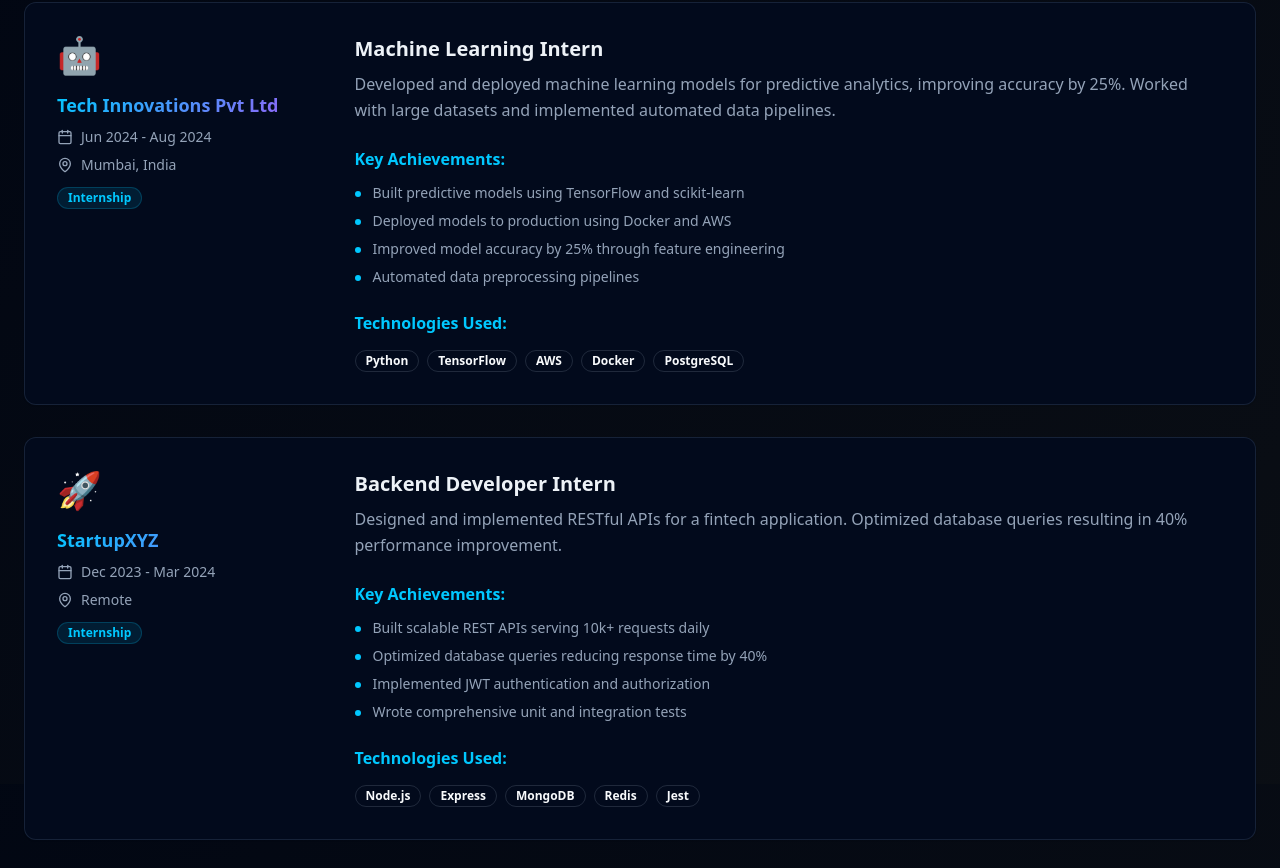
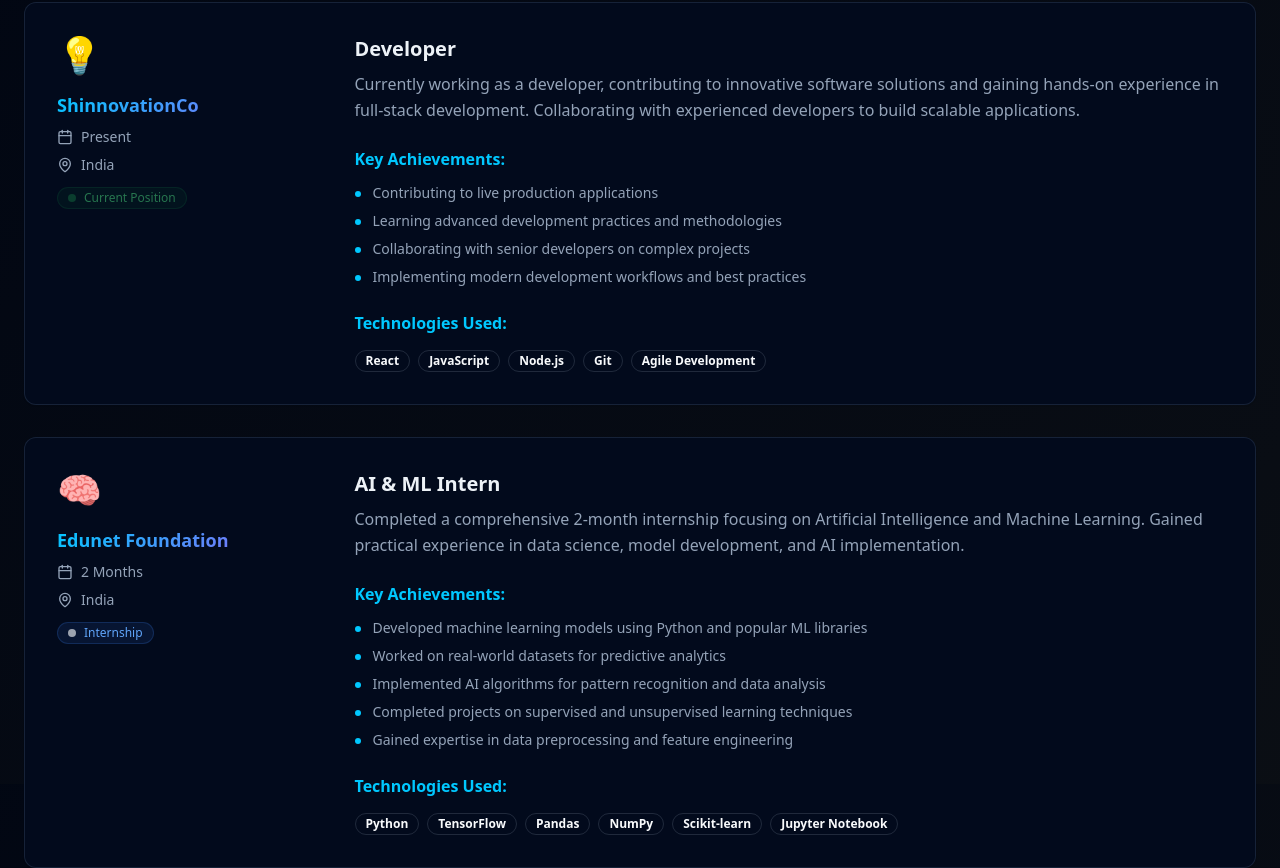
Before and after one commit to Anandkumae/synthwave-recruit-hub, a React (Vite) app: page / in a window 1280 px wide. Shown: the part 4816-5684 px from the top of the page. Built offline with nearby package versions, Linux system fonts and the light colour scheme.

Commit message:
Update Experience Section

```diff
--- a/src/components/portfolio/Experience.tsx
+++ b/src/components/portfolio/Experience.tsx
@@ -7,61 +7,74 @@ import { ExternalLink, Calendar, MapPin, Building } from 'lucide-react';
 const Experience = () => {
   const experiences = [
     {
-      position: 'Machine Learning Intern',
-      company: 'Tech Innovations Pvt Ltd',
-      duration: 'Jun 2024 - Aug 2024',
-      location: 'Mumbai, India',
-      type: 'Internship',
-      description: 'Developed and deployed machine learning models for predictive analytics, improving accuracy by 25%. Worked with large datasets and implemented automated data pipelines.',
+      position: 'Developer',
+      company: 'ShinnovationCo',
+      duration: 'Present',
+      location: 'India',
+      type: 'Current Position',
+      status: 'current',
+      description: 'Currently working as a developer, contributing to innovative software solutions and gaining hands-on experience in full-stack development. Collaborating with experienced developers to build scalable applications.',
       achievements: [
-        'Built predictive models using TensorFlow and scikit-learn',
-        'Deployed models to production using Docker and AWS',
-        'Improved model accuracy by 25% through feature engineering',
-        'Automated data preprocessing pipelines'
+        'Contributing to live production applications',
+        'Learning advanced development practices and methodologies',
+        'Collaborating with senior developers on complex projects',
+        'Implementing modern development workflows and best practices'
       ],
-      technologies: ['Python', 'TensorFlow', 'AWS', 'Docker', 'PostgreSQL'],
-      companyLogo: '🤖'
+      technologies: ['React', 'JavaScript', 'Node.js', 'Git', 'Agile Development'],
+      companyLogo: '💡'
     },
     {
-      position: 'Backend Developer Intern',
-      company: 'StartupXYZ',
-      duration: 'Dec 2023 - Mar 2024',
-      location: 'Remote',
+      position: 'AI & ML Intern',
+      company: 'Edunet Foundation',
+      duration: '2 Months',
+      location: 'India',
       type: 'Internship',
-      description: 'Designed and implemented RESTful APIs for a fintech application. Optimized database queries resulting in 40% performance improvement.',
+      status: 'completed',
+      description: 'Completed a comprehensive 2-month internship focusing on Artificial Intelligence and Machine Learning. Gained practical experience in data science, model development, and AI implementation.',
       achievements: [
-        'Built scalable REST APIs serving 10k+ requests daily',
-        'Optimized database queries reducing response time by 40%',
-        'Implemented JWT authentication and authorization',
-        'Wrote comprehensive unit and integration tests'
+        'Developed machine learning models using Python and popular ML libraries',
+        'Worked on real-world datasets for predictive analytics',
+        'Implemented AI algorithms for pattern recognition and data analysis',
+        'Completed projects on supervised and unsupervised learning techniques',
+        'Gained expertise in data preprocessing and feature engineering'
       ],
-      technologies: ['Node.js', 'Express', 'MongoDB', 'Redis', 'Jest'],
-      companyLogo: '🚀'
+      technologies: ['Python', 'TensorFlow', 'Pandas', 'NumPy', 'Scikit-learn', 'Jupyter Notebook'],
+      companyLogo: '🧠'
     },
     {
-      position: 'Full Stack Developer',
-      company: 'Freelance Projects',
-      duration: 'Jan 2023 - Present',
-      location: 'Remote',
-      type: 'Freelance',
-      description: 'Developed complete web applications for small businesses and startups. Managed projects from conception to deployment.',
+      position: 'Promotional Intern & Developer',
+      company: 'GoSeeko',
+      duration: 'Internship Period',
+      location: 'India',
+      type: 'Internship',
+      status: 'completed',
+      description: 'Worked in dual capacity as a promotional intern and developer, gaining experience in both marketing strategies and software development. Contributed to product promotion while developing technical solutions.',
       achievements: [
-        'Delivered 8+ complete web applications',
-        'Managed end-to-end project lifecycle',
-        'Achieved 95% client satisfaction rate',
-        'Implemented automated deployment pipelines'
+        'Successfully combined promotional activities with development work',
+        'Contributed to marketing campaigns and user engagement strategies',
+        'Developed web components and user interface elements',
+        'Assisted in product development and feature implementation',
+        'Gained experience in customer outreach and product positioning'
       ],
-      technologies: ['React', 'Node.js', 'PostgreSQL', 'AWS', 'Docker'],
-      companyLogo: '💼'
+      technologies: ['HTML', 'CSS', 'JavaScript', 'React', 'Marketing Tools', 'Web Development'],
+      companyLogo: '🎯'
     }
   ];
 
   const getTypeColor = (type: string) => {
     switch (type.toLowerCase()) {
-      case 'internship': return 'bg-tech-primary/10 text-tech-primary border-tech-primary/20';
-      case 'freelance': return 'bg-tech-secondary/10 text-tech-secondary border-tech-secondary/20';
+      case 'internship': return 'bg-blue-500/10 text-blue-600 border-blue-500/20 dark:text-blue-400';
+      case 'current position': return 'bg-green-500/10 text-green-600 border-green-500/20 dark:text-green-400 animate-pulse';
+      case 'freelance': return 'bg-purple-500/10 text-purple-600 border-purple-500/20 dark:text-purple-400';
       default: return 'bg-accent/10 text-accent border-accent/20';
     }
+  };
+
+  const getStatusIcon = (status: string) => {
+    if (status === 'current') {
+      return <div className="w-2 h-2 bg-green-500 rounded-full animate-pulse inline-block mr-2"></div>;
+    }
+    return <div className="w-2 h-2 bg-gray-400 rounded-full inline-block mr-2"></div>;
   };
 
   return (
@@ -116,7 +129,8 @@ const Experience = () => {
                             {experience.location}
                           </div>
                         </div>
-                        <Badge className={`mt-3 ${getTypeColor(experience.type)}`}>
+                        <Badge className={`mt-3 ${getTypeColor(experience.type)} font-medium`}>
+                          {getStatusIcon(experience.status)}
                           {experience.type}
                         </Badge>
                       </div>
@@ -198,7 +212,10 @@ const Experience = () => {
               <p className="text-muted-foreground mb-6">
                 I'm always open to discussing new opportunities and exciting projects.
               </p>
-              <Button className="bg-primary hover:bg-primary-glow group">
+              <Button
+                className="bg-primary hover:bg-primary-glow group"
+                onClick={() => window.open('https://www.linkedin.com/in/anandkumae/', '_blank')}
+              >
                 <ExternalLink className="mr-2 w-4 h-4 group-hover:scale-110 transition-transform" />
                 View My LinkedIn
               </Button>
```
